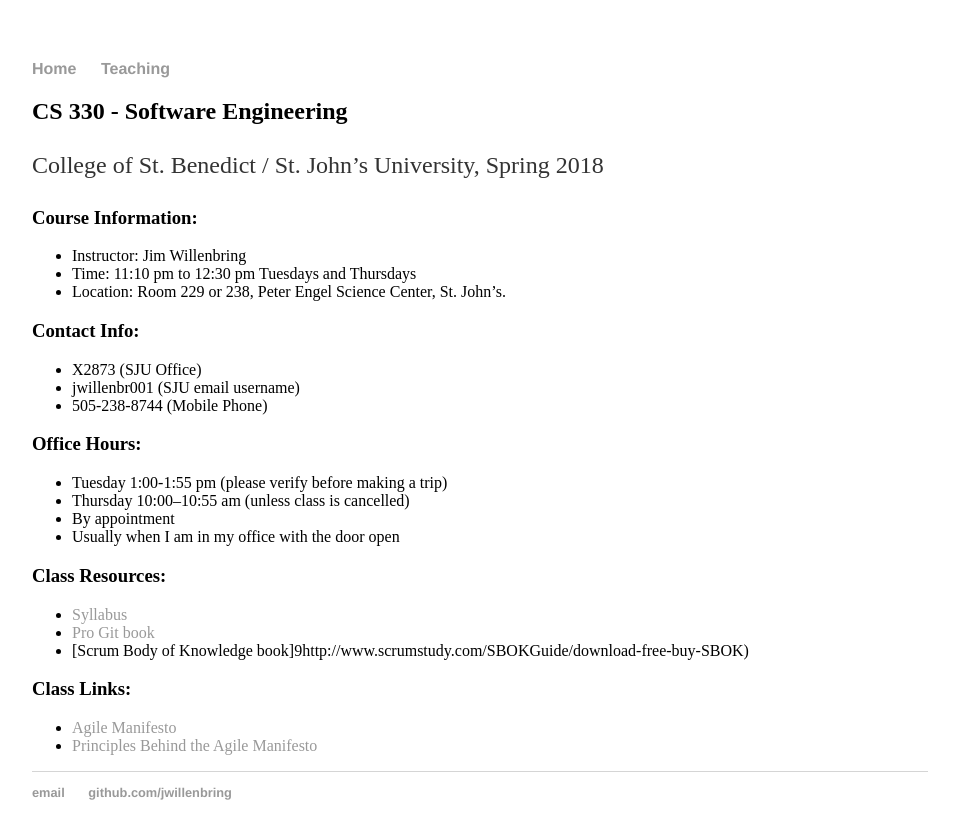
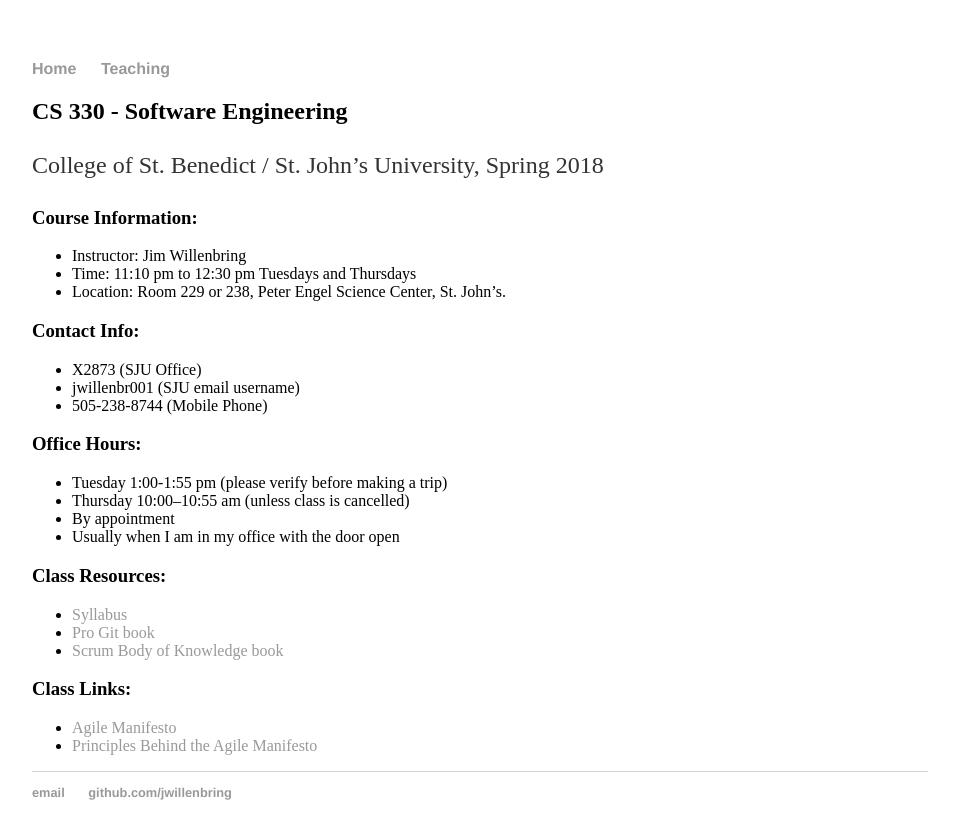
Before and after one commit to jwillenbring/jwillenbring.github.io, a Jekyll site: the page built from teaching/2018-Spring-CS330/index.md, in a window 1280 px wide. Shown: the top 839 px of the page, without its empty margins (160-1119 px from the left). Built offline with Jekyll 4.4.1, drawn with Linux system fonts in a browser that asks for light colours; our own code applies the rules of GitHub Pages for plain Markdown files; some of the changed lines change nothing that is shown.

Commit message:
Update index.md
Fix typo in link

```diff
--- a/teaching/2018-Spring-CS330/index.md
+++ b/teaching/2018-Spring-CS330/index.md
@@ -24,7 +24,7 @@ College of St. Benedict / St. John's University, Spring 2018
 
   * [Syllabus](https://docs.google.com/document/d/1rT2i0Wu8HjuYOffWsWcSy2Schk_U0f1G0kzhzCHCI_M/edit?usp=sharing)
   * [Pro Git book](https://progit2.s3.amazonaws.com/en/2016-01-06-b561b/progit-en.984.pdf)
-  * [Scrum Body of Knowledge book]9http://www.scrumstudy.com/SBOKGuide/download-free-buy-SBOK)
+  * [Scrum Body of Knowledge book](http://www.scrumstudy.com/SBOKGuide/download-free-buy-SBOK)
 
 ### Class Links:
 
```
